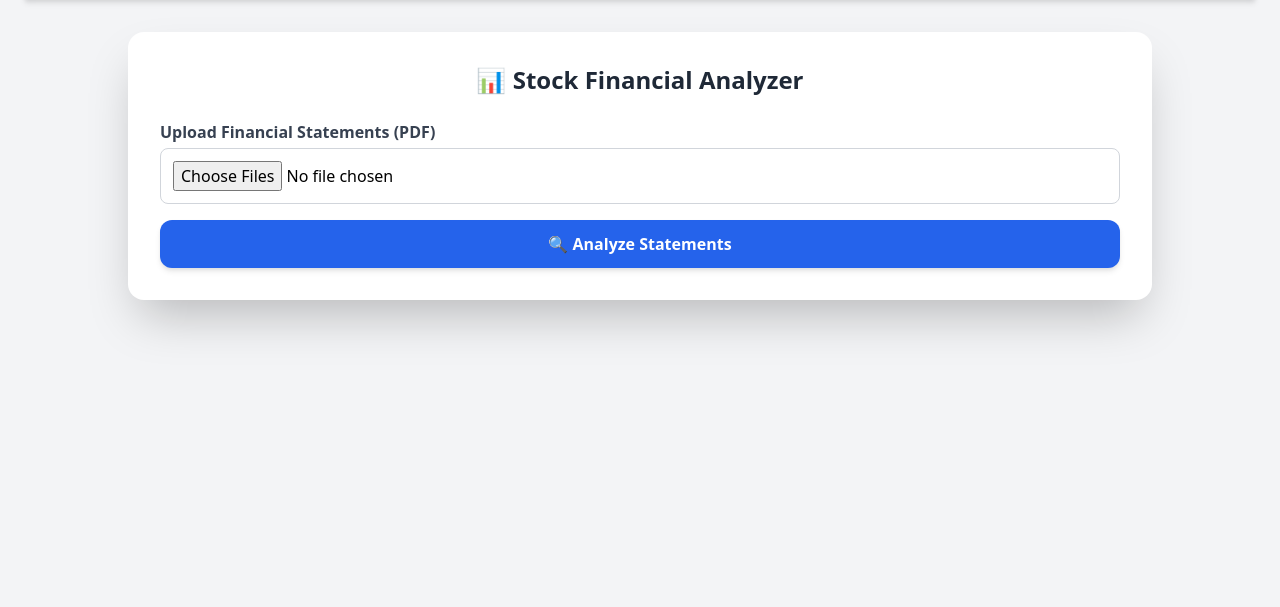
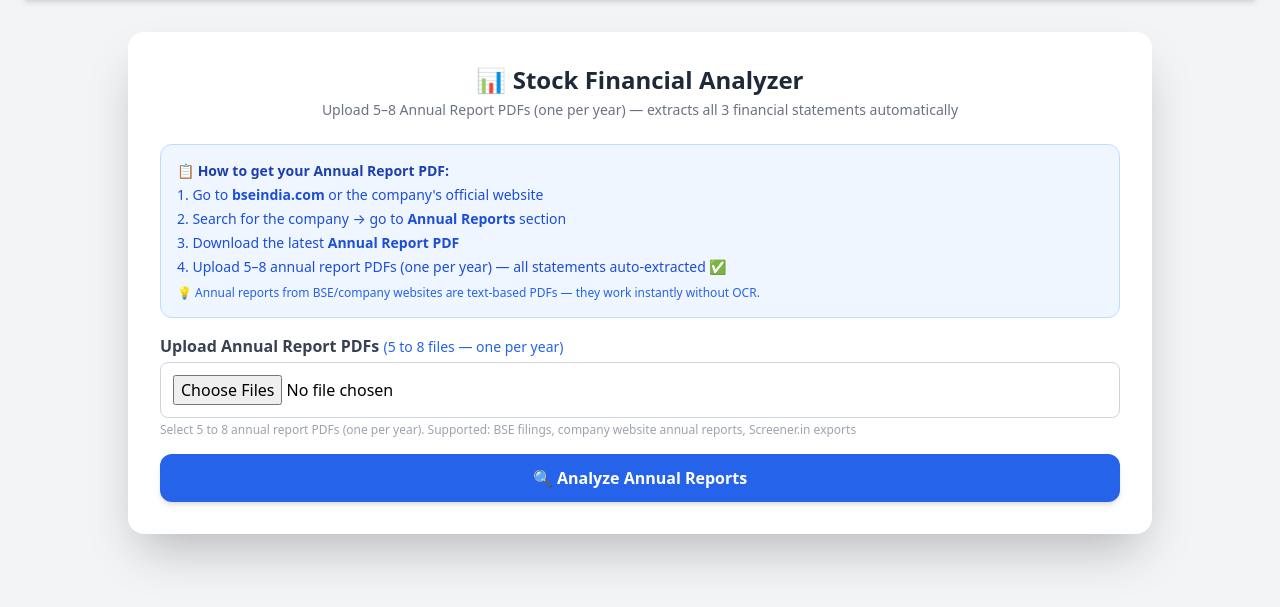
Before and after one commit to shadab-cyber/Financial-Analyzer, a Flask app: page / in a window 1280 px wide. Shown: the part 88-695 px from the top of the page. Run offline with Flask 3, Linux system fonts and the light colour scheme.

Commit message:
Add files via upload

```diff
--- a/templates/financialanalyzerweb.html
+++ b/templates/financialanalyzerweb.html
@@ -3,7 +3,7 @@
 <head>
   <meta charset="UTF-8" />
   <meta name="viewport" content="width=device-width, initial-scale=1.0"/>
-  <title>Stock Financial Analyzer</title>
+  <title>Financial Analyzer — Annual Report</title>
   <link href="https://cdn.jsdelivr.net/npm/tailwindcss@2.2.19/dist/tailwind.min.css" rel="stylesheet">
 
 <style>
@@ -168,21 +168,36 @@ document.addEventListener('DOMContentLoaded', function() {
 
   <h1 class="text-2xl font-bold mb-6 text-center text-gray-800">
     📊 Stock Financial Analyzer
+    <p class="text-sm font-normal text-gray-500 mt-1">Upload 5–8 Annual Report PDFs (one per year) — extracts all 3 financial statements automatically</p>
   </h1>
 
   <!-- Upload Form -->
   <form id="analyzeForm" enctype="multipart/form-data" class="space-y-4">
+
+    <!-- Info box -->
+    <div class="bg-blue-50 border border-blue-200 rounded-xl p-4 text-sm text-blue-800">
+      <p class="font-semibold mb-1">📋 How to get your Annual Report PDF:</p>
+      <ol class="list-decimal list-inside space-y-1 text-blue-700">
+        <li>Go to <strong>bseindia.com</strong> or the company's official website</li>
+        <li>Search for the company → go to <strong>Annual Reports</strong> section</li>
+        <li>Download the latest <strong>Annual Report PDF</strong></li>
+        <li>Upload 5–8 annual report PDFs (one per year) — all statements auto-extracted ✅</li>
+      </ol>
+      <p class="mt-2 text-xs text-blue-600">💡 Annual reports from BSE/company websites are text-based PDFs — they work instantly without OCR.</p>
+    </div>
+
     <div>
       <label class="block font-semibold mb-1 text-gray-700">
-        Upload Financial Statements (PDF)
+        Upload Annual Report PDFs <span class="text-blue-600 font-normal text-sm">(5 to 8 files — one per year)</span>
       </label>
-      <input type="file" name="files" multiple accept="application/pdf"
+      <input type="file" name="files" accept="application/pdf" multiple
         class="w-full border border-gray-300 p-3 rounded-lg focus:ring focus:ring-blue-200" required />
+      <p class="text-xs text-gray-400 mt-1">Select 5 to 8 annual report PDFs (one per year). Supported: BSE filings, company website annual reports, Screener.in exports</p>
     </div>
 
-    <button type="submit"
+    <button type="submit" id="submitBtn"
       class="w-full bg-blue-600 text-white px-6 py-3 rounded-xl hover:bg-blue-700 transition font-semibold shadow-md">
-      🔍 Analyze Statements
+      🔍 Analyze Annual Reports
     </button>
   </form>
 
@@ -212,37 +227,113 @@ const form = document.getElementById('analyzeForm');
 const resultSection = document.getElementById('result');
 const resultCards = document.getElementById('resultCards');
 const statusBadge = document.getElementById('statusBadge');
+const submitBtn = document.getElementById('submitBtn');
+
+const SECTION_ICONS = {
+  'Income Statement': '💰',
+  'Balance Sheet': '🏦',
+  'Cash Flow': '💸',
+};
 
 form.addEventListener('submit', async (e) => {
   e.preventDefault();
 
-  // Reset UI
+  const fileInput = form.querySelector('input[type="file"]');
+  const files = fileInput.files;
+
+  // Validate file count: 5 to 8
+  if (files.length < 5) {
+    alert(`Please upload at least 5 annual report PDFs. You selected ${files.length}.`);
+    return;
+  }
+  if (files.length > 8) {
+    alert(`Maximum 8 PDFs allowed. You selected ${files.length}. Please remove some.`);
+    return;
+  }
+
+  const fileNames = Array.from(files).map(f => f.name);
+
+  // UI: loading state
+  submitBtn.disabled = true;
+  submitBtn.textContent = '⏳ Extracting data...';
   resultSection.classList.remove('hidden');
   statusBadge.classList.add('hidden');
   resultCards.innerHTML = `
-    <div class="text-blue-600 font-medium animate-pulse">
-      ⏳ Analyzing financial data...
-    </div>
-  `;
+    <div class="space-y-3">
+      <div class="text-blue-600 font-medium animate-pulse">📄 Processing ${files.length} annual reports...</div>
+      <div class="space-y-1">
+        ${fileNames.map(n => `<div class="text-gray-500 text-sm flex items-center gap-2"><span class="animate-pulse">⏳</span> ${n}</div>`).join('')}
+      </div>
+      <div class="text-gray-400 text-xs mt-2">Extracting Income Statement, Balance Sheet and Cash Flow from each file...</div>
+      <div class="w-full bg-gray-200 rounded-full h-2 mt-3">
+        <div class="bg-blue-600 h-2 rounded-full animate-pulse" style="width:60%"></div>
+      </div>
+    </div>`;
 
   const formData = new FormData(form);
 
   try {
+    const controller = new AbortController();
+    const timeout = setTimeout(() => controller.abort(), 120000); // 2 min timeout
+
     const response = await fetch('/analyze', {
       method: 'POST',
-      body: formData
+      body: formData,
+      signal: controller.signal
     });
+    clearTimeout(timeout);
 
     const text = await response.text();
-    const data = JSON.parse(text);
+    let data;
+    try {
+      data = JSON.parse(text);
+    } catch {
+      throw new Error('Server returned invalid response. The PDF may have taken too long to process.');
+    }
 
+    // Handle server-side validation errors
+    if (data.error) {
+      throw new Error(data.error);
+    }
+
+    const sections = Object.keys(data).filter(k => !data[k].error);
+    const errors   = Object.keys(data).filter(k =>  data[k].error);
+
+    if (sections.length === 0) {
+      resultCards.innerHTML = `
+        <div class="bg-yellow-50 border border-yellow-200 rounded-xl p-5 text-yellow-800">
+          <p class="font-semibold mb-2">⚠️ No financial data could be extracted from any of the ${fileNames.length} files</p>
+          <p class="text-sm mb-3">This usually means the PDFs are image/scanned files. Try these sources instead:</p>
+          <ul class="text-sm list-disc list-inside space-y-1">
+            <li><strong>BSE India</strong> — bseindia.com → company → Annual Reports</li>
+            <li><strong>Company website</strong> → Investor Relations → Annual Reports</li>
+            <li><strong>Screener.in</strong> → company page → export PDF</li>
+          </ul>
+          <p class="text-xs mt-3 text-yellow-600">✅ These sources provide text-based PDFs that work perfectly.</p>
+        </div>`;
+      statusBadge.textContent = '⚠️ No data found';
+      statusBadge.className = 'text-xs bg-yellow-100 text-yellow-700 px-3 py-1 rounded-full';
+      statusBadge.classList.remove('hidden');
+      return;
+    }
+
+    statusBadge.textContent = `✅ ${fileNames.length} files processed — Found: ${sections.join(', ')}`;
+    statusBadge.className = 'text-xs bg-green-100 text-green-700 px-3 py-1 rounded-full';
     statusBadge.classList.remove('hidden');
     renderCards(data);
 
   } catch (err) {
+    const msg = err.name === 'AbortError'
+      ? 'Request timed out (>2 min). The PDF is likely a scanned image. Please use a BSE/company website PDF instead.'
+      : err.message;
     resultCards.innerHTML = `
-      <div class="text-red-600 font-medium">❌ Error: ${err.message}</div>
-    `;
+      <div class="bg-red-50 border border-red-200 rounded-xl p-5 text-red-700">
+        <p class="font-semibold mb-1">❌ Error</p>
+        <p class="text-sm">${msg}</p>
+      </div>`;
+  } finally {
+    submitBtn.disabled = false;
+    submitBtn.textContent = '🔍 Analyze Annual Reports';
   }
 });
 
@@ -250,33 +341,43 @@ function renderCards(data) {
   resultCards.innerHTML = '';
 
   for (const section in data) {
+    const sectionData = data[section];
+    if (sectionData.error) continue;
+
+    const icon = SECTION_ICONS[section] || '📌';
+
+    // Count non-empty fields
+    const filledFields = Object.entries(sectionData)
+      .filter(([k, v]) => k !== 'Statement' && v !== null && !(Array.isArray(v) && v.length === 0)).length;
+    const totalFields = Object.keys(sectionData).filter(k => k !== 'Statement').length;
+
     const block = document.createElement('div');
     block.className = "bg-white p-6 rounded-2xl shadow border border-gray-200";
-
     block.innerHTML = `
-      <h3 class="text-lg font-bold text-blue-700 mb-4 flex items-center gap-2">
-        📌 ${section}
-      </h3>
-    `;
+      <div class="flex items-center justify-between mb-4">
+        <h3 class="text-lg font-bold text-blue-700 flex items-center gap-2">
+          ${icon} ${section}
+        </h3>
+        <span class="text-xs bg-blue-50 text-blue-600 px-3 py-1 rounded-full">
+          ${filledFields}/${totalFields} fields
+        </span>
+      </div>`;
 
     const grid = document.createElement('div');
     grid.className = "grid md:grid-cols-2 lg:grid-cols-3 gap-4";
 
-    for (const key in data[section]) {
-      if (key === "Statement") continue;
-
-      const value = data[section][key];
+    for (const key in sectionData) {
+      if (key === 'Statement') continue;
+      const value = sectionData[key];
+      const isEmpty = value === null || value === undefined || value === '' ||
+                      (Array.isArray(value) && value.length === 0);
+      if (isEmpty) continue; // skip empty fields — cleaner UI
 
       const card = document.createElement('div');
       card.className = "bg-gray-50 p-4 rounded-xl border hover:shadow-md transition";
-
       card.innerHTML = `
-        <div class="text-sm font-semibold text-gray-600 mb-2">${key}</div>
-        <div class="text-gray-900 text-sm leading-relaxed">
-          ${formatValue(value)}
-        </div>
-      `;
-
+        <div class="text-xs font-semibold text-gray-500 mb-2 uppercase tracking-wide">${key}</div>
+        <div class="text-gray-900 text-sm leading-relaxed">${formatValue(value)}</div>`;
       grid.appendChild(card);
     }
 
@@ -286,30 +387,15 @@ function renderCards(data) {
 }
 
 function formatValue(value) {
-  // Handle arrays (Year-wise data)
   if (Array.isArray(value)) {
-    if (value.length === 0) {
-      return `<span class="text-gray-400 text-xs">No data available</span>`;
-    }
-
-    return `
-      <div class="flex gap-2 overflow-x-auto pb-1">
-        ${value.map(v => `
-          <span class="bg-blue-100 text-blue-700 px-3 py-1 rounded-lg text-xs font-semibold whitespace-nowrap">
-            ${v}
-          </span>
-        `).join('')}
-      </div>
-    `;
+    if (value.length === 0) return '<span class="text-gray-400 text-xs">—</span>';
+    return `<div class="flex flex-wrap gap-1">
+      ${value.map(v => `<span class="bg-blue-100 text-blue-800 px-2 py-1 rounded text-xs font-mono font-semibold">${v}</span>`).join('')}
+    </div>`;
   }
-
-  // Handle empty values
-  if (value === null || value === "" || value === undefined) {
-    return `<span class="text-gray-400 text-xs">Not available</span>`;
-  }
-
-  // Normal values
-  return `<span class="font-bold text-gray-800">${value}</span>`;
+  if (value === null || value === '' || value === undefined)
+    return '<span class="text-gray-400 text-xs">—</span>';
+  return `<span class="font-bold text-gray-800 text-base">${value}</span>`;
 }
 </script>
 
```
